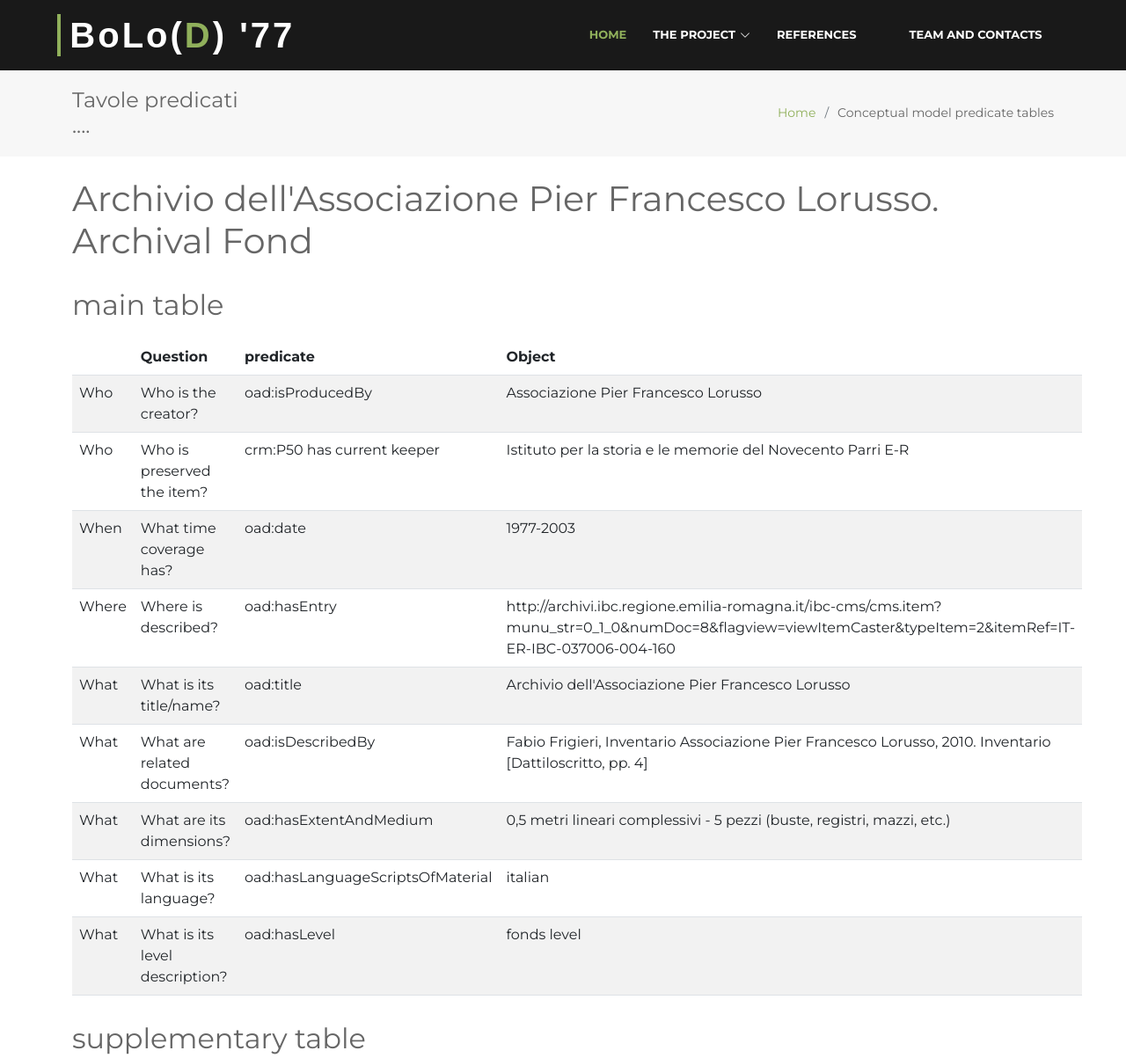
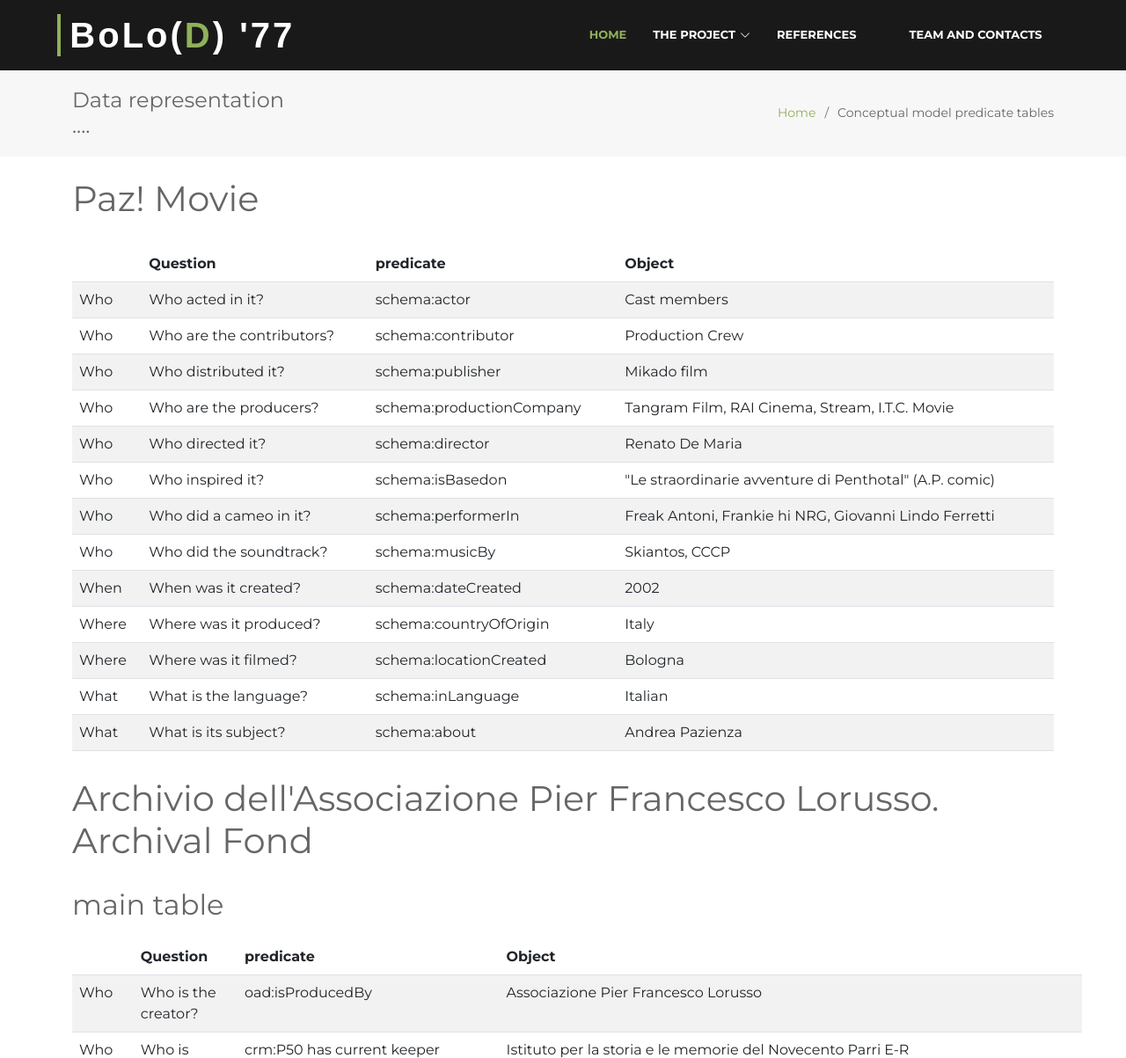
Before and after one commit to enri-ca/bolo77.github.io, a plain HTML site: page table_conceptual.html in a window 1280 px wide. Shown: the top 1203 px of the page at 88% size. Drawn offline with Linux system fonts and the light colour scheme; a web font is replaced by a local one.

Commit message:
Add files via upload

```diff
--- a/table_conceptual.html
+++ b/table_conceptual.html
@@ -5,7 +5,7 @@
   <meta charset="utf-8">
   <meta content="width=device-width, initial-scale=1.0" name="viewport">
 
-  <title>BoLo(D) '77. Predicated table</title>
+  <title>BoLo(D) '77. Data representation</title>
   <meta content="" name="description">
   <meta content="" name="keywords">
 
@@ -103,7 +103,7 @@
       <div class="container">
 
         <div class="d-flex justify-content-between align-items-center">
-          <h2>Tavole predicati<br> ....</h2>
+          <h2>Data representation<br> ....</h2>
           <ol>
             <li><a href="index.html">Home</a></li>
             <li>Conceptual model predicate tables</li>
@@ -115,6 +115,28 @@
 
     <section class="inner-page mt-4">
       <div class="container">
+
+	  <h1>Paz! Movie</h1>
+        <p>
+		<table class="table table-condensed">
+		<tr><th></th>	<th>Question</th>	<th>predicate</th>	<th>Object</th></tr>
+<tr><td>Who</td>	<td>Who acted in it?</td>	<td>schema:actor</td>	<td>Cast members</td></tr>
+<tr><td>Who</td>	<td>Who are the contributors?</td>	<td>schema:contributor</td>	<td>Production Crew</td></tr>
+<tr><td>Who</td>	<td>Who distributed it?</td>	<td>schema:publisher</td>	<td>Mikado film</td></tr>
+<tr><td>Who</td>	<td>Who are the producers?</td>	<td>schema:productionCompany</td>	<td>Tangram Film, RAI Cinema, Stream, I.T.C. Movie</td></tr>
+<tr><td>Who</td>	<td>Who directed it?</td>	<td>schema:director</td>	<td>Renato De Maria</td></tr>
+<tr><td>Who</td>	<td>Who inspired it?</td>	<td>schema:isBasedon</td>	<td>"Le straordinarie avventure di Penthotal" (A.P. comic)</td></tr>
+<tr><td>Who</td>	<td>Who did a cameo in it?</td>	<td>schema:performerIn</td>	<td>Freak Antoni, Frankie hi NRG, Giovanni Lindo Ferretti</td></tr>
+<tr><td>Who</td>	<td>Who did the soundtrack?</td>	<td>schema:musicBy</td>	<td>Skiantos, CCCP</td></tr>
+<tr><td>When</td>	<td>When was it created?</td>	<td>schema:dateCreated</td>	<td>2002</td></tr>
+<tr><td>Where</td>	<td>Where was it produced?</td>	<td>schema:countryOfOrigin</td>	<td>Italy</td></tr>
+<tr><td>Where</td>	<td>Where was it filmed?</td>	<td>schema:locationCreated</td>	<td>Bologna</td></tr>
+<tr><td>What</td>	<td>What is the language?</td>	<td>schema:inLanguage</td>	<td>Italian</td></tr>
+<tr><td>What</td>	<td>What is its subject?</td>	<td>schema:about</td>	<td>Andrea Pazienza </td></tr>
+</table>
+</p>
+
+
 
 	  <h1>Archivio dell'Associazione Pier Francesco Lorusso. Archival Fond</h1>
         <p>
@@ -239,6 +261,31 @@
 </table>
 </p>
 
+<h1>Piazza Maggiore era troppo piccola. Book</h1>
+        <p>
+<table class="table table-condensed">
+
+<tr><th></th>	<th>Question</th>	<th>predicate</th>	<th>Object</th></tr>
+<tr><td>Who</td>	<td>Who is the creator?</td>	<td>bf:Agent</td>	<td>Autori vari</td></tr>
+<tr><td>Who</td>	<td>Who realized the expression?</td>	<td>rdae:P20448 has_creator_collective_agent_of_expression</td>	<td>Edizioni Movimento Studentesco</td></tr>
+<tr><td>Who</td>	<td>Who is the item holder?</td>	<td>bf:heldBy</td>	<td>Archivio Grafton</td></tr>
+<tr><td>Who</td>	<td>Who is the electronic version distributor?</td>	<td>bf:distribution</td>	<td>Internet Archive</td></tr>
+<tr><td>When</td>	<td>When was the work created?</td>	<td>bf:Date</td>	<td>Oct-77</td></tr>
+<tr><td>Where</td>	<td>Where the electronic format is located?</td>	<td>bf:electronicLocator</td>	<td>Internet Archive</td></tr>
+<tr><td>What</td>	<td>What is the title of the work?</td>	<td>bf:Title</td>	<td>"Piazza Maggiore era troppo piccola"</td></tr>
+<tr><td>What</td>	<td>What is the file size?</td>	<td>bf:digitalCharacteristic</td>	<td>23,6 MB</td></tr>
+<tr><td>What</td>	<td>What kind of format the instance has?</td>	<td>bf:digitalCharacteristic</td>	<td>EPUB</td></tr>
+<tr><td>What</td>	<td>What is the language of the expression?</td>	<td>rdae:P20006 has_language_of_expression</td>	<td>Italian</td></tr>
+<tr><td>What</td>	<td>What type of content does the expression have?</td>	<td>rdae:P20001 has_content_type</td>	<td>Text/Images</td></tr>
+<tr><td>What</td>	<td>What is the encoding format?</td>	<td>bf:digitalCharacteristic</td>	<td>UTF-8</td></tr>
+<tr><td>What</td>	<td>What is the language of the work?</td>	<td>bf:language</td>	<td>Italian</td></tr>
+<tr><td>What</td>	<td>What is the item mark?</td>	<td>bf:shelfMark</td>	<td>ark:/13960/t5r80w22c</td></tr>
+<tr><td>What</td>	<td>What is the topic illustrated by the work?</td>	<td>lode:Illustrate</td>	<td>Convegno di Bologna del 23/24/25 Settembre</td></tr>
+</table>
+</p>
+
+
+
 <h1>Tre Colonne. Sculpture</h1>
         <p>
 		<h2>main table</h2>
```
